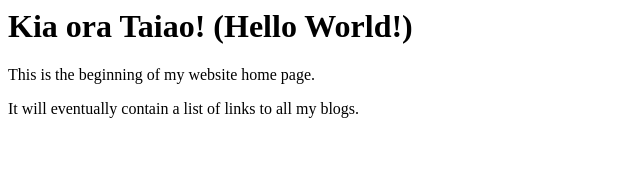
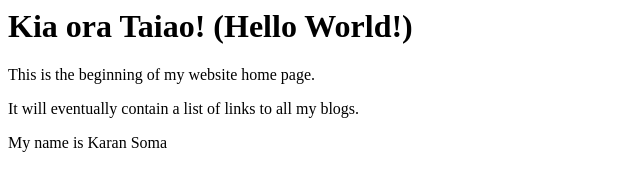
Before and after one commit to karan-soma/karan-soma.github.io, a plain HTML site: page index.html in a window 1280 px wide. Shown: the whole page, without its empty margins (0-640 px from the left). Drawn offline with Linux system fonts and the light colour scheme.

Commit message:
First Entry

```diff
--- a/index.html
+++ b/index.html
@@ -5,5 +5,6 @@
     <h1>Kia ora Taiao! (Hello World!)</h1>
     <p> This is the beginning of my website home page.</p>
     <p> It will eventually contain a list of links to all my blogs. </p>
+    <p> My name is Karan Soma</p>
   </body>
 </html>
```
